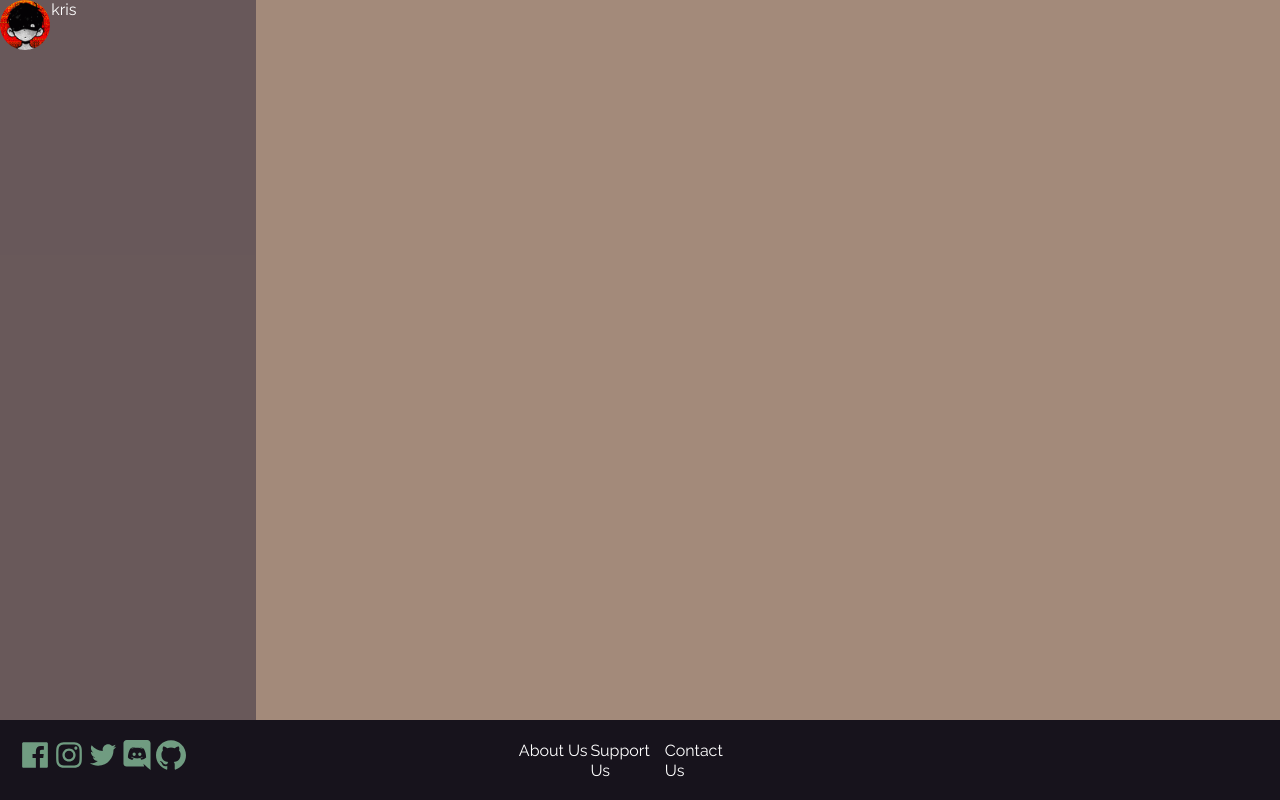
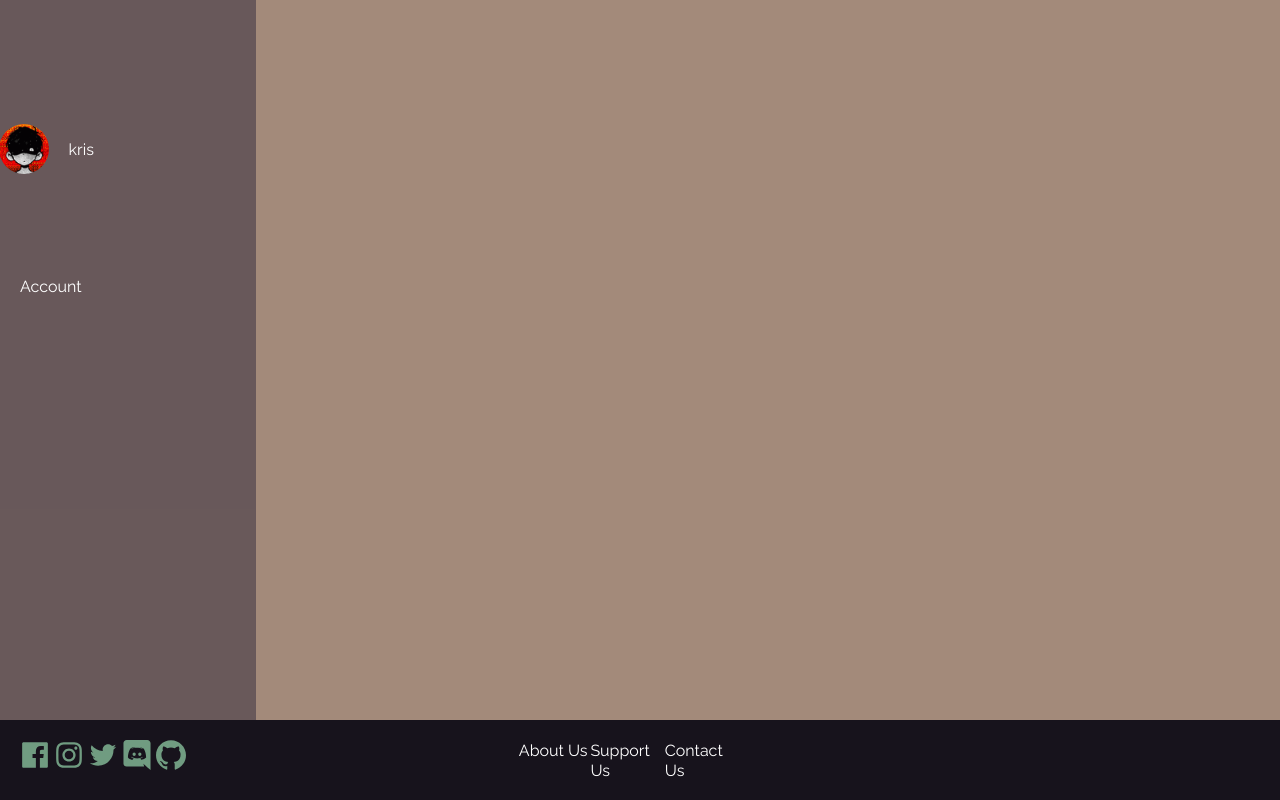
Before and after one commit to keylperez/1202FinalProj, a PHP site: page /settings.php in a window 1280 px wide. Run offline with PHP 8.4, Linux system fonts and the light colour scheme; a user stored in the database is signed in.

Commit message:
major fixes

```diff
--- a/settings.php
+++ b/settings.php
@@ -26,6 +26,7 @@ if (!isset($_SESSION["username"])) {
                 <img class="user_icon" src="./src/img/icons/user_kris.gif" alt="icon">
                 <span><?php echo $_SESSION['username']; ?></span>
             </div>
+            <div class="basicAcc"><span>Account</span></div>
     </header>
     <?php include("./src/php/layouts/footer.php"); ?>
 </body>
--- a/src/css/style.css
+++ b/src/css/style.css
@@ -375,13 +375,22 @@ nav {
   grid-column: 1 / -1;
   grid-template-columns: 20% 80%; }
   .bodySettings header .sideBarSettings {
+    padding: 20px;
     height: 100vh;
     background-color: rgba(47, 40, 58, 0.5);
     grid-template-columns: 100%;
-    grid-template-rows: 30% repeat(7, 10%); }
-    .bodySettings header .sideBarSettings .settingsUserIcon img {
-      width: 50px;
-      height: auto;
-      border-radius: 50%;
+    grid-template-rows: 30% repeat(7, 10%);
+    justify-items: start;
+    align-items: center; }
+    .bodySettings header .sideBarSettings .settingsUserIcon {
       grid-template-columns: 30% 70%;
-      align-items: center; }
+      align-items: center;
+      margin-top: 30px; }
+      .bodySettings header .sideBarSettings .settingsUserIcon img {
+        width: 50px;
+        height: auto;
+        border-radius: 50%;
+        justify-self: end; }
+      .bodySettings header .sideBarSettings .settingsUserIcon span {
+        justify-self: start;
+        padding-left: 20px; }
--- a/src/scss/pages/_settings.scss
+++ b/src/scss/pages/_settings.scss
@@ -3,17 +3,26 @@
     grid-column: 1 / -1;
     grid-template-columns: 20% 80%;
     .sideBarSettings {
+      padding: 20px;
       height: 100vh;
       background-color: rgba($primary-color, 0.5);
       grid-template-columns: 100%;
       grid-template-rows: 30% repeat(7, 10%);
+      justify-items: start;
+      align-items: center;
       .settingsUserIcon {
+        grid-template-columns: 30% 70%;
+        align-items: center;
+        margin-top: 30px;
         img {
           width: 50px;
           height: auto;
           border-radius: 50%;
-          grid-template-columns: 30% 70%;
-          align-items: center;
+          justify-self: end;
+        }
+        span {
+          justify-self: start;
+          padding-left: 20px;
         }
       }
     }
```
